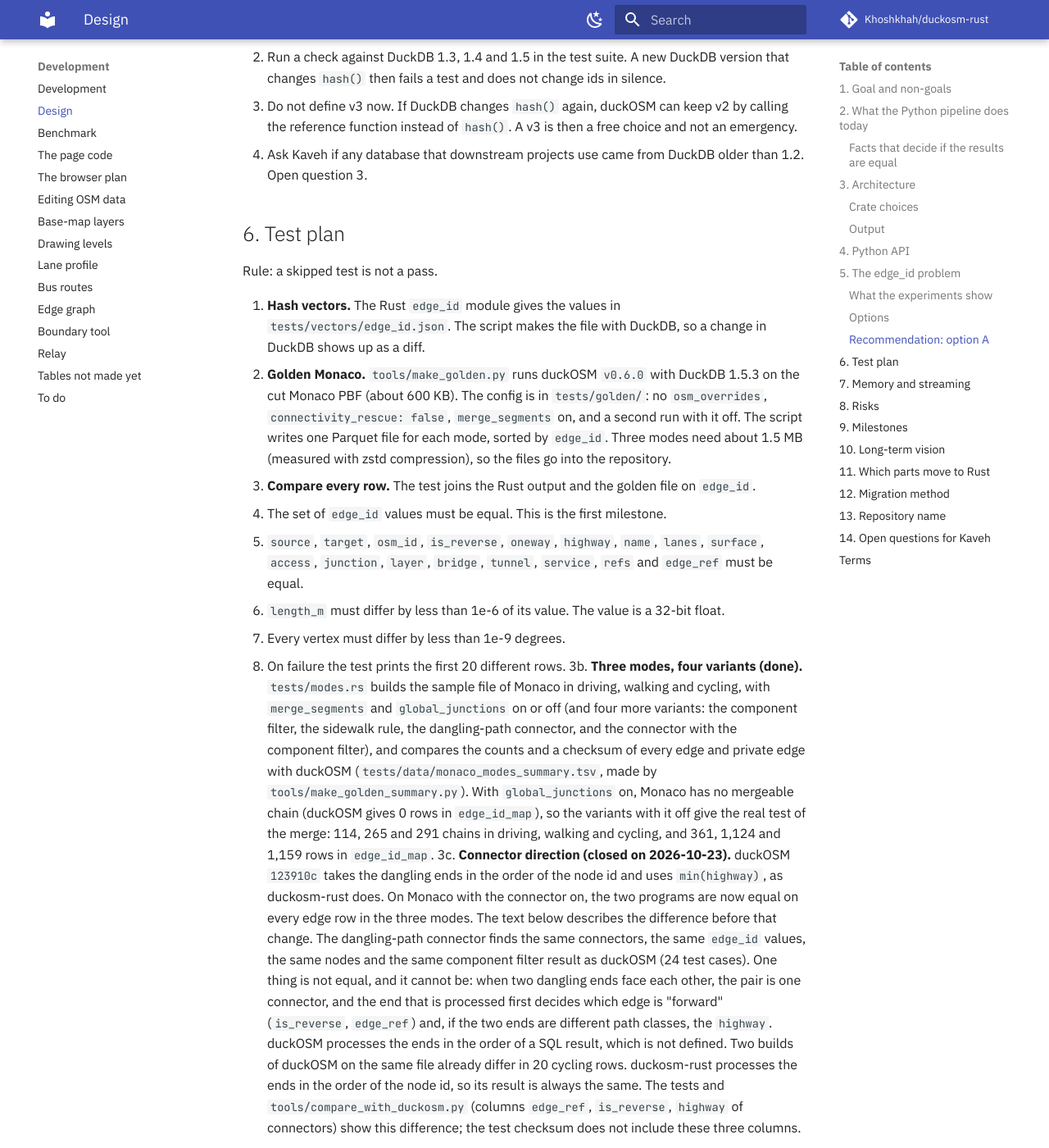
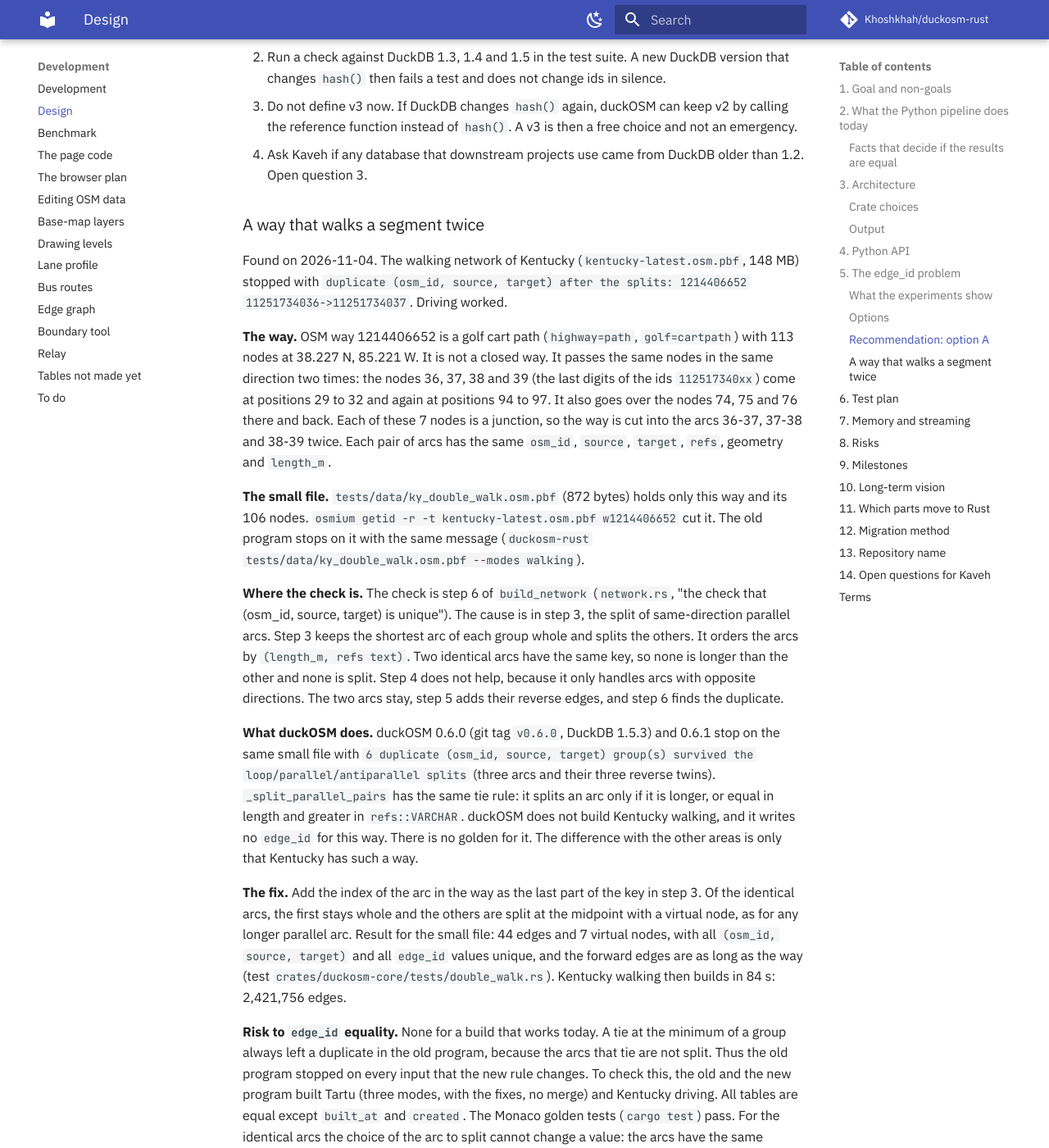
Before and after one commit to Khoshkhah/duckosm-rust, an MkDocs documentation site: the page built from docs/design.md, in a window 1280 px wide and 1400 px high, scrolled down 10493 px. Shown: the whole window at 82% size. Built offline with MkDocs 1.6.1 and Material for MkDocs 9.7.7, drawn with Linux system fonts in a browser that asks for light colours; comment, search, counter and statistics services are not loaded; some of the changed text lies outside the part shown.

Commit message:
Split identical parallel arcs: the index of the arc is the last tie-break
A way that walks one segment twice in the same direction makes two arcs with the same
length and refs. None was longer, so none was split, and step 6 stopped with
'duplicate (osm_id, source, target)'. Kentucky walking built with this fix.
Output of Tartu and Kentucky driving is unchanged. Note in docs/design.md, section 5.

Co-Authored-By: Claude Sonnet 5.5 <noreply@anthropic.com>

```diff
--- a/docs/design.md
+++ b/docs/design.md
@@ -277,6 +277,60 @@ DuckDB 1.5.3, 2026-10-21. The script is `tools/edge_id_reference.py`.
    reference function instead of `hash()`. A v3 is then a free choice and not an emergency.
 4. Ask Kaveh if any database that downstream projects use came from DuckDB older than 1.2.
    Open question 3.
+
+### A way that walks a segment twice
+
+Found on 2026-11-04. The walking network of Kentucky (`kentucky-latest.osm.pbf`, 148 MB) stopped with
+`duplicate (osm_id, source, target) after the splits: 1214406652 11251734036->11251734037`. Driving worked.
+
+**The way.** OSM way 1214406652 is a golf cart path (`highway=path`, `golf=cartpath`) with 113 nodes at
+38.227 N, 85.221 W. It is not a closed way. It passes the same nodes in the same direction two times: the
+nodes 36, 37, 38 and 39 (the last digits of the ids `112517340xx`) come at positions 29 to 32 and again at
+positions 94 to 97. It also goes over the nodes 74, 75 and 76 there and back. Each of these 7 nodes is
+a junction, so the way is cut into the arcs 36-37, 37-38 and 38-39 twice. Each pair of arcs has the same
+`osm_id`, `source`, `target`, `refs`, geometry and `length_m`.
+
+**The small file.** `tests/data/ky_double_walk.osm.pbf` (872 bytes) holds only this way and its 106 nodes.
+`osmium getid -r -t kentucky-latest.osm.pbf w1214406652` cut it. The old program stops on it with the
+same message (`duckosm-rust tests/data/ky_double_walk.osm.pbf --modes walking`).
+
+**Where the check is.** The check is step 6 of `build_network` (`network.rs`, "the check that (osm_id,
+source, target) is unique"). The cause is in step 3, the split of same-direction parallel arcs. Step 3 keeps
+the shortest arc of each group whole and splits the others. It orders the arcs by `(length_m, refs text)`.
+Two identical arcs have the same key, so none is longer than the other and none is split. Step 4 does not
+help, because it only handles arcs with opposite directions. The two arcs stay, step 5 adds their reverse
+edges, and step 6 finds the duplicate.
+
+**What duckOSM does.** duckOSM 0.6.0 (git tag `v0.6.0`, DuckDB 1.5.3) and 0.6.1 stop on the same small file
+with `6 duplicate (osm_id, source, target) group(s) survived the loop/parallel/antiparallel splits`
+(three arcs and their three reverse twins). `_split_parallel_pairs` has the same tie rule: it splits an
+arc only if it is longer, or equal in length and greater in `refs::VARCHAR`. duckOSM does not build
+Kentucky walking, and it writes no `edge_id` for this way. There is no golden for it. The
+difference with the other areas is only that Kentucky has such a way.
+
+**The fix.** Add the index of the arc in the way as the last part of the key in step 3. Of the identical
+arcs, the first stays whole and the others are split at the midpoint with a virtual node, as for any longer
+parallel arc. Result for the small file: 44 edges and 7 virtual nodes, with all `(osm_id,
+source, target)` and all `edge_id` values unique, and the forward edges are as long as the way (test
+`crates/duckosm-core/tests/double_walk.rs`). Kentucky walking then builds in 84 s: 2,421,756 edges.
+
+**Risk to `edge_id` equality.** None for a build that works today. A tie at the minimum of a group always left
+a duplicate in the old program, because the arcs that tie are not split. Thus the old program stopped on
+every input that the new rule changes. To check this, the old and the new program built Tartu (three modes,
+with the fixes, no merge) and Kentucky driving. All tables are equal except `built_at` and `created`. The
+Monaco golden tests (`cargo test`) pass. For the identical arcs the choice of the arc to split cannot change
+a value: the arcs have the same `edge_id`, `refs`, geometry and `edge_ref` number.
+
+**For duckOSM.** The same change is small in `_split_parallel_pairs`: add `OR (e1.length_m = e2.length_m AND
+e1.refs::VARCHAR = e2.refs::VARCHAR AND e1.edge_id > e2.edge_id)` to the `WHERE` (`edge_id` is a temporary
+row number there). It gives the same ids as this program, because the identical arcs are interchangeable.
+This change is not made, and until it is made, duckOSM and this program differ for such a way: duckOSM
+stops and this program builds the network.
+
+**Known limit.** A way that walks one segment three times or more in the same direction still stops. The
+split arcs get the same virtual node id, because `hash(osm_id, source, target, refs)` is the same for all
+of them. The check in step 6 reports it. A fix is a salt with the number of the arc in the hash. No known
+data has this case, so the salt is not added. Test: a way `1 2 1 2 1 2` with 3 nodes in an OSM XML file.
 
 ## 6. Test plan
 
```
Also changed, not shown: CHANGELOG.md (+1 -0 lines), 3 other files.
